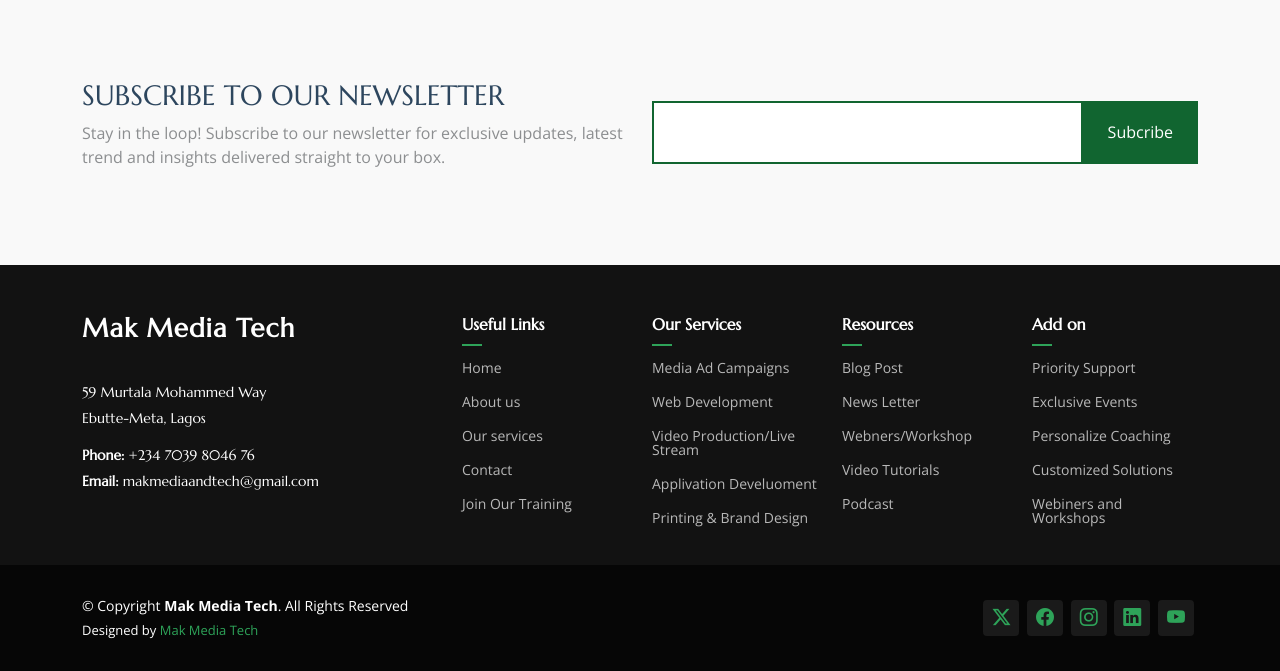
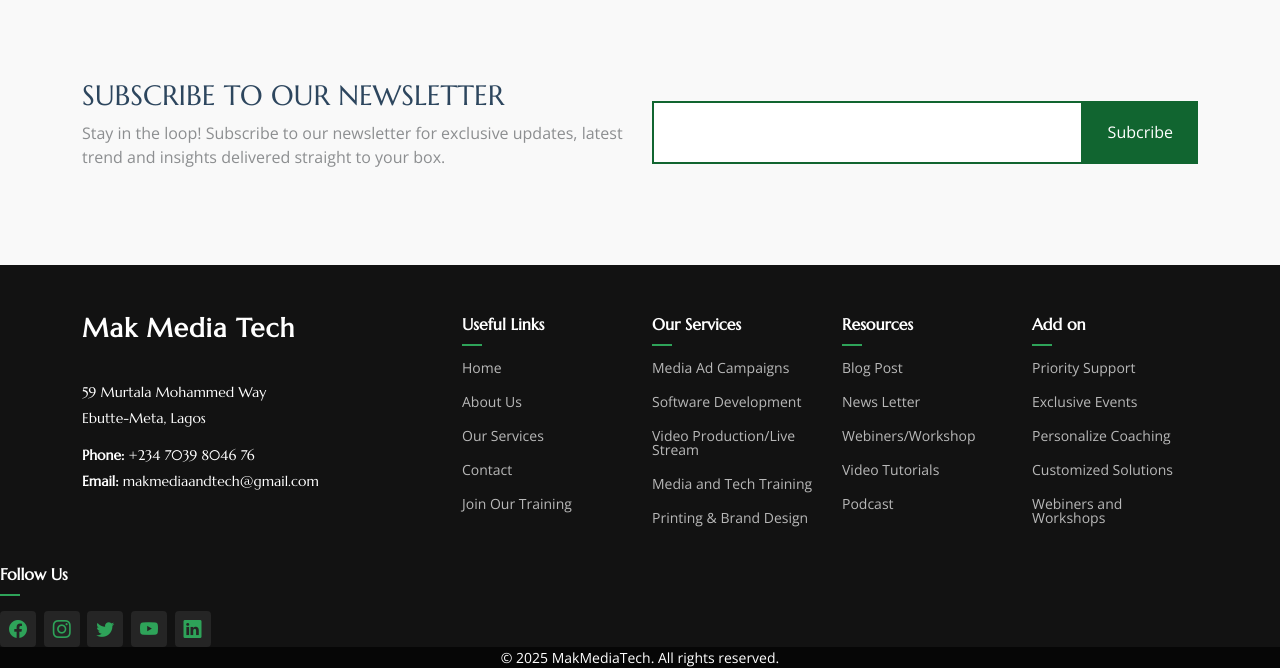
Before and after one commit to kennyakanbi/makmedia, a Django app: page / in a window 1280 px wide. Shown: the part 5632-6303 px from the top of the page. Run offline with Django 5.2, Linux system fonts and the light colour scheme; some libraries are stand-ins or nearby versions.

Commit message:
updates on number of pages

```diff
--- a/myapp/templates/basic.html
+++ b/myapp/templates/basic.html
@@ -118,6 +118,7 @@
     </section><!-- /Call To Action Section -->
   </main>
 
+
   <footer id="footer" class="footer dark-background">
     <div class="footer-top">
       <div class="container">
@@ -138,8 +139,8 @@
             <h4>Useful Links</h4>
             <ul>
               <li><a href="/">Home</a></li>
-              <li><a href="/about">About us</a></li>
-              <li><a href="/services">Our services</a></li>
+              <li><a href="/about">About Us</a></li>
+              <li><a href="/services">Our Services</a></li>
                <li><a href="/contact">Contact</a></li>
               <li><a href="/intern">Join Our Training</a></li>
             </ul>
@@ -149,9 +150,9 @@
             <h4>Our Services</h4>
             <ul>
               <li><a href="#">Media Ad Campaigns</a></li>
-              <li><a href="#">Web Development</a></li>
+              <li><a href="#">Software Development</a></li>
               <li><a href="#">Video Production/Live Stream</a></li>
-              <li><a href="#">Applivation Develuoment</a></li>
+              <li><a href="#">Media and Tech Training</a></li>
               <li><a href="#">Printing & Brand Design</a></li>
             </ul>
           </div>
@@ -161,7 +162,7 @@
             <ul>
               <li><a href="/blog">Blog Post</a></li>
               <li><a href="#">News Letter</a></li>
-              <li><a href="#">Webners/Workshop</a></li>
+              <li><a href="#">Webiners/Workshop</a></li>
               <li><a href="#">Video Tutorials</a></li>
               <li><a href="#">Podcast</a></li>
             </ul>
@@ -180,34 +181,38 @@
 
         </div>
       </div>
-    </div>
 
-    <div class="copyright text-center">
-      <div class="container d-flex flex-column flex-lg-row justify-content-center justify-content-lg-between align-items-center">
-        <div class="d-flex flex-column align-items-center align-items-lg-start">
-          <div>
-            © Copyright <strong><span>Mak Media Tech</span></strong>. All Rights Reserved
-          </div>
-          <div class="credits">
-            <!-- All the links in the footer should remain intact. -->
-            <!-- You can delete the links only if you purchased the pro version. -->
-            <!-- Licensing information: https://bootstrapmade.com/license/ -->
-            <!-- Purchase the pro version with working PHP/AJAX contact form: https://bootstrapmade.com/herobiz-bootstrap-business-template/ -->
-            Designed by <a href="https://makmedia.tech/">Mak Media Tech</a>
-          </div>
-        </div>
+     <!-- Social Media -->
+    <div>
+      <h4 class="text-lg font-semibold">Follow Us</h4>
+      <div class="flex justify-center md:justify-start space-x-4 mt-2">
+       </div>
         <div class="social-links order-first order-lg-last mb-3 mb-lg-0">
-          <a href="twitter.com/@makmediaandtech"><i class="bi bi-twitter-x"></i></a>
-          <a href="facebook.com/makmediatech"><i class="bi bi-facebook"></i></a>
-          <a href="instagram.com/@makmediaandtech"><i class="bi bi-instagram"></i></a>
-          <a href=""><i class="bi bi-linkedin"></i></a>
-          <a href="https://www.youtube.com/@makmediatech" target="_blank"><i class="bi bi-youtube"></i>
-</a>
+        <a href="https://www.facebook.com/makmediatech" target="_blank"><i class="bi bi-facebook text-2xl"></i></a>
+        <a href="https://www.instagram.com/makmediang/" target="_blank"><i class="bi bi-instagram text-2xl"></i></a>
+        <a href="https://twitter.com/makmediatech" target="_blank"><i class="bi bi-twitter text-2xl"></i></a>
+        <a href="https://www.youtube.com/@makmediatech" target="_blank"><i class="bi bi-youtube text-2xl"></i></a>
+        <a href="https://linkedin.com/company/makmediatech" target="_blank"><i class="bi bi-linkedin text-2xl"></i></a>
 
+          </a>
         </div>
       </div>
     </div>
-  </footer>
+
+
+
+
+        <div class="social-links order-first order-lg-last mb-3 mb-lg-0">
+
+          </a>
+      </div>
+    </div>
+  </div>
+  <div class="text-center mt-6 text-sm">
+    © 2025 MakMediaTech. All rights reserved.
+  </div>
+</footer>
+
 
   <!-- Scroll Top -->
   <a href="#" id="scroll-top" class="scroll-top d-flex align-items-center justify-content-center"><i class="bi bi-arrow-up-short"></i></a>
--- a/myapp/templates/contact.html
+++ b/myapp/templates/contact.html
@@ -1,6 +1,6 @@
 {% extends "basic.html" %}
 {% load static %}
-{% block title %}contact{% endblock title %}
+{% block title %}Contact{% endblock title %}
 
 {% block body %}
 <main class="main">
--- a/myapp/templates/home.html
+++ b/myapp/templates/home.html
@@ -1,7 +1,7 @@
 {% extends "basic.html" %}
 {% load static %}
 
-{% block title %}makmediatech{% endblock title %}
+{% block title %}Mak Media Tech{% endblock title %}
 {% block hero %}
 
 
@@ -96,13 +96,13 @@
               <div class="col-md-6" data-aos="fade-up" data-aos-delay="200">
                 <div class="icon-box">
                   <i class="bi bi-buildings me-4 display-6"></i>
-                  <h3>Our Promise</h3>
+                  <h3>Our Services</h3>
                   <ul style="text-align: left;">
-                    <li>Creative that drive growth</li>
-                    <li>Tailored solutions for YOU</li>
-                    <li>Top-quality delivery</li>
-                    <li>Empowering knowledge</li>
-                    <li>Trust & transparency</li>
+                    <li>Media Ads Campaign</li>
+                    <li>Software Development</li>
+                    <li>Promotional Video & Live Stream Event Productions</li>
+                    <li>Media & Tech Training</li>
+                    <li>Media & Tech Consultamts</li>
                   </ul>
                 </div>
               </div> <!-- End Icon Box -->
@@ -151,7 +151,6 @@
 
     <!-- About Section -->
     <section id="about" class="about section">
-
       <div class="content">
         <div class="container">
           <div class="row">
@@ -164,7 +163,7 @@
           </div>
 
             <div class="col-lg-5 ml-auto" data-aos="fade-up" data-aos-delay="100">
-              <h2 class="content-subtitle text-white opacity-50"><strong>Why Choose Us </strong></h2><br><br>
+              <h2 class="content-subtitle text-white opacity-50"><strong></strong>Why Choose Us </strong></h2><br><br>
               <h2 class="content-title mb-4">
                 The <strong>Right Partner For Your</strong> Business Growth
               </h2>
@@ -211,9 +210,9 @@
                   <div>
                     <h4 class="m-0 h5 text-white">Media & Tech Training</h4>
                     <p class="text-white opacity-50">
-At mak Media Tech, we don't just deliver services: we equip you with the skills and career oppotunity
-to create and suceed. Our training programs are practical, hand-on, and industrial-driven helping
-you in today's competitive digital world.</p>
+                    At mak Media Tech, we don't just deliver services: we equip you with the skills and career oppotunity
+                    to create and suceed. Our training programs are practical, hand-on, and industrial-driven helping
+                    you in today's competitive digital world.</p>
                   </div>
                 </div>
               </div>
@@ -232,7 +231,7 @@ you in today's competitive digital world.</p>
         <div class="row gy-4 justify-content-between align-items-center">
           <div class="col-lg-6 order-lg-2 position-relative" data-aos="zoom-out">
             <img src="{% static 'assets/img/tech.jpg' %}" alt="Image" class="img-fluid">
-            <a href="https://www.youtube.com/watch?v=Y7f98aduVJ8" class="glightbox pulsating-play-btn">
+            <a href="" class="glightbox pulsating-play-btn">
               <span class="play"><i class="bi bi-play-fill"></i></span>
             </a>
           </div>
--- a/myapp/templates/services.html
+++ b/myapp/templates/services.html
@@ -1,6 +1,6 @@
 {% extends "basic.html" %}
 {% load static %}
-{% block title %}services{% endblock title %}
+{% block title %}Services{% endblock title %}
 
 {% block body %}
 <main class="main">
--- a/myapp/templates/signup.html
+++ b/myapp/templates/signup.html
@@ -15,12 +15,12 @@ crossorigin="anonymous" referrerpolicy="no-referrer" />
    <!-- Page Title -->
     <div class="page-title dark-background" data-aos="fade" style="background-image: url({% static 'assets/img/page.jpg' %});">
       <div class="container position-relative">
-        <h1>Apply Now For Mak Media Tech Internship and Grow with Us!</h1>
+        <h1>Apply Now For Mak Media Tech Training and Grow with Us!</h1>
         <p>Join Our Creative Journey</p>
         <nav class="breadcrumbs">
           <ol>
             <li><a href="home.html">Home</a></li>
-            <li class="/">Internship</li>
+            <li class="/">Training</li>
           </ol>
         </nav>
       </div>
--- a/project/urls.py
+++ b/project/urls.py
@@ -18,9 +18,11 @@ from django.contrib import admin
 from django.urls import path, include
 from django.conf import settings
 from django.conf.urls.static import static
+from django.views.generic import RedirectView
 
 urlpatterns = [
     path('admin/', admin.site.urls),
+    path('admin', RedirectView.as_view(url='/admin/', permanent=True)),  # redirect /admin → /admin/
     path('', include('myapp.urls')),
     path('auth/', include('main.urls')),
 
```
Also changed, not shown: blog_images/data_privacy.png (added), blog_images/file_000000000c2462439a975f6b7daec131.png (added), blog_images/file_000000006d6861f49790e63860fbc2d5.png (added), db.sqlite3, static/assets/img/favicon.ico.png (added).
